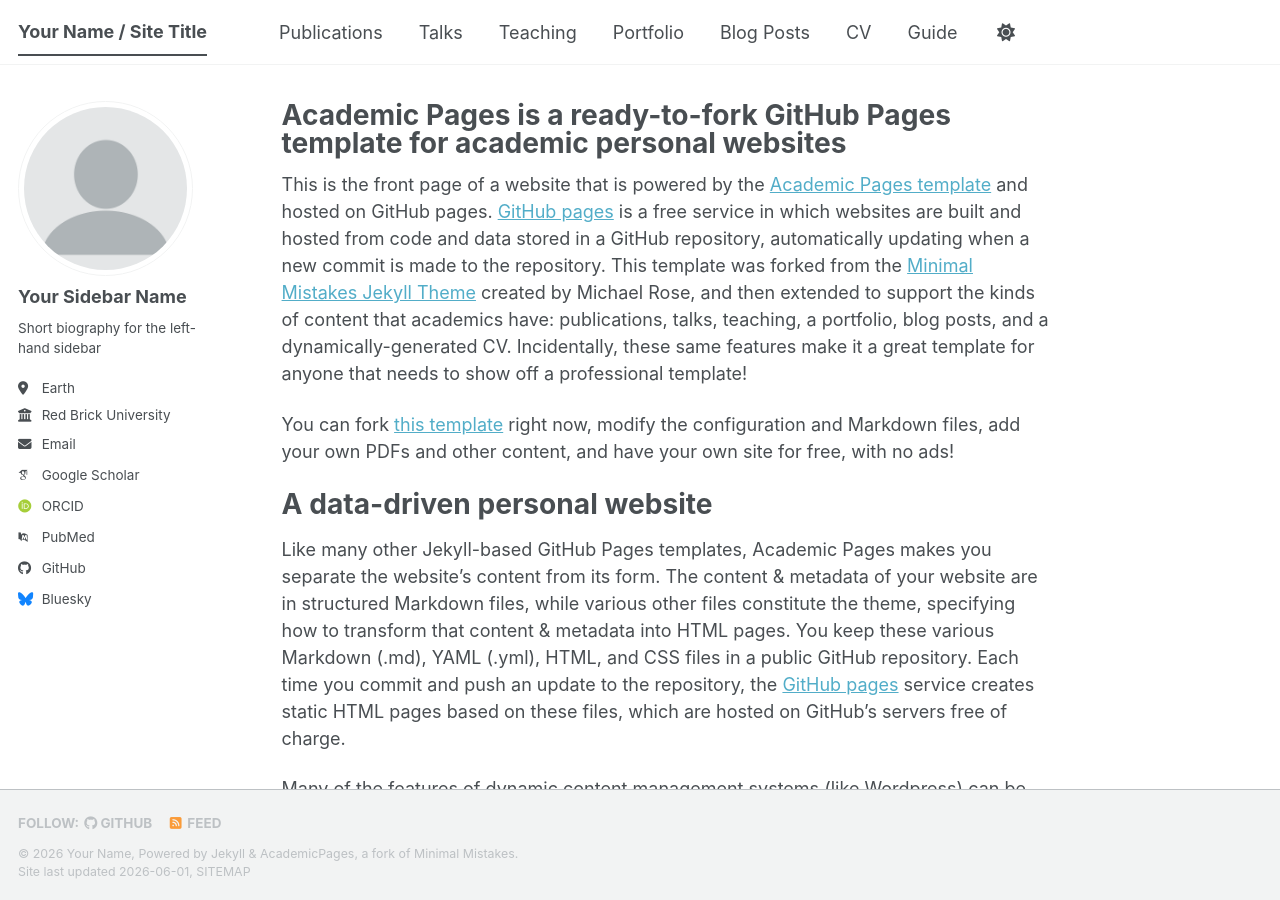
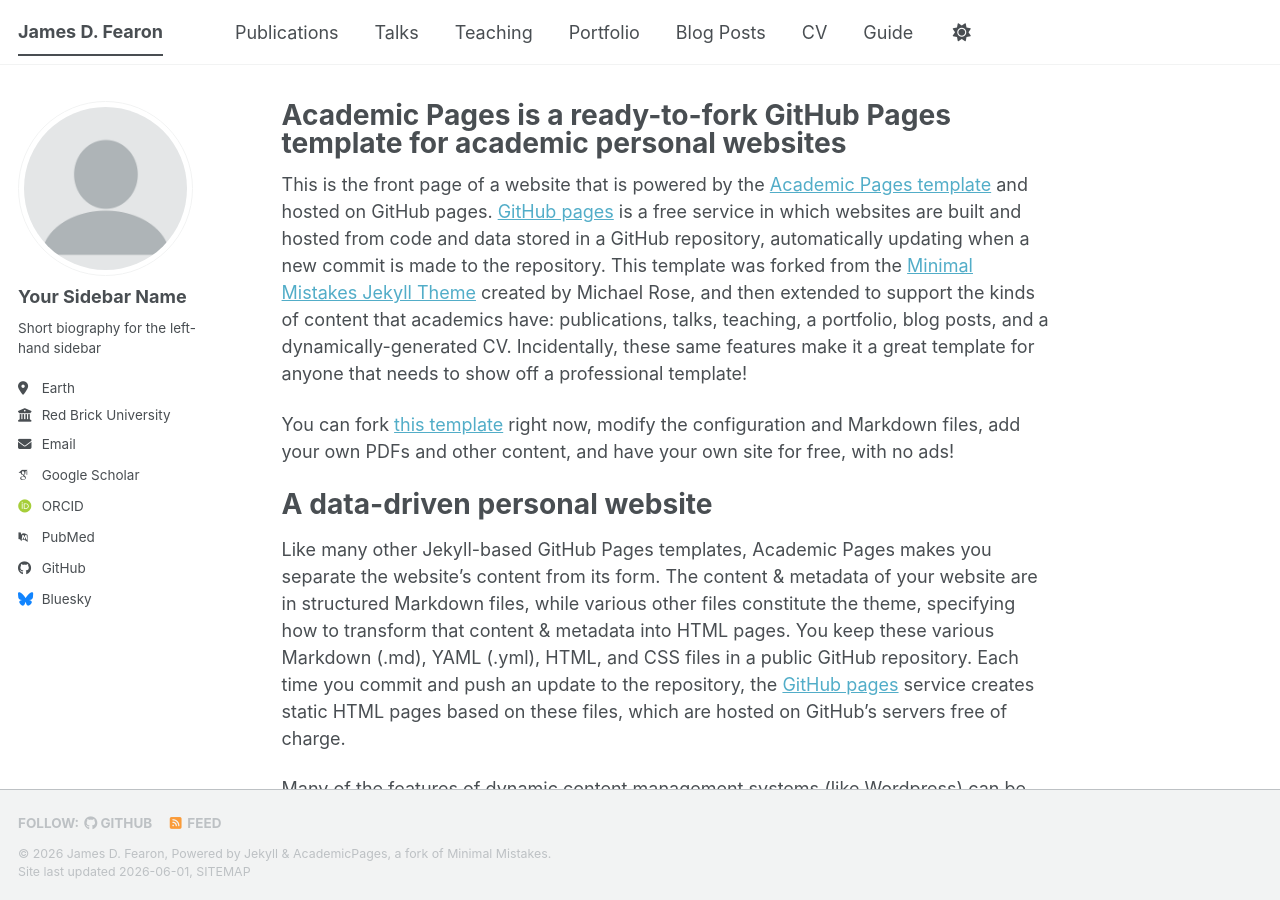
Before and after one commit to jfearon4/jfearon4.github.io, a Jekyll site: the page built from _pages/about.md, in a window 1280 px wide and 900 px high. Built offline with Jekyll 4.4.1, drawn with Linux system fonts in a browser that asks for light colours; some web fonts are replaced; a script bundle is joined from its source files by our own code; library files that are not in the unit come from our copies.

Commit message:
Update site title and personal information

```diff
--- a/_config.yml
+++ b/_config.yml
@@ -9,10 +9,10 @@
 # Basic Site Settings
 locale                   : "en-US"
 site_theme               : "default" # The available themes options are "default", "air", "sunrise", "mint", "dirt" and "contrast"
-title                    : "Your Name / Site Title"
+title                    : "James D. Fearon"
 title_separator          : "-"
-name                     : &name "Your Name"
-description              : &description "Your Name's academic portfolio"   # Update this with a general description of your site, this is the default if not overridden by a page
+name                     : &name "James D. Fearon"
+description              : &description "James Fearon academic stuff"   # Update this with a general description of your site, this is the default if not overridden by a page
 url                      : https://academicpages.github.io # The base hostname & protocol for your site e.g. "https://[your GitHub username].github.io",
                                                            # or if you already have some other page hosted on Github then use "https://[your GitHub username].github.io/[Your Repo Name]"
 baseurl                  : "" # the subpath of your site, e.g. "/blog"
```
